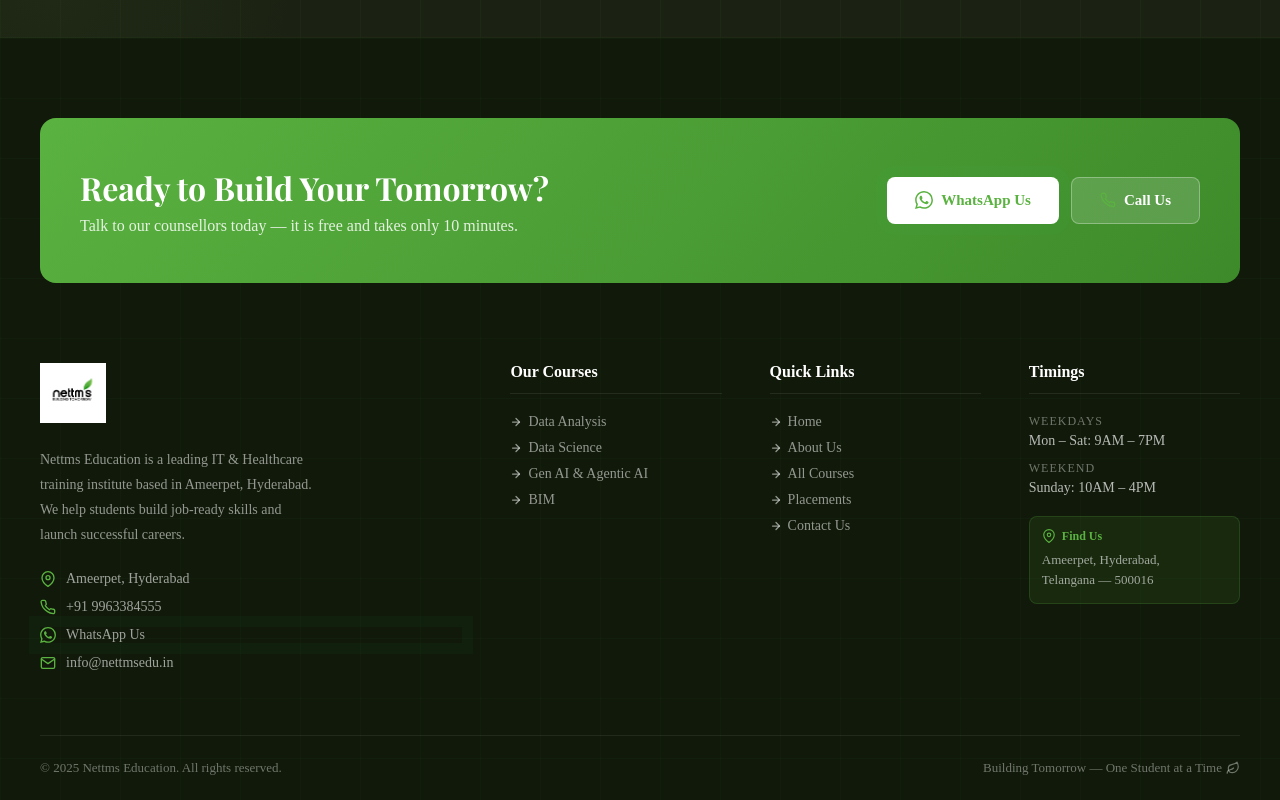
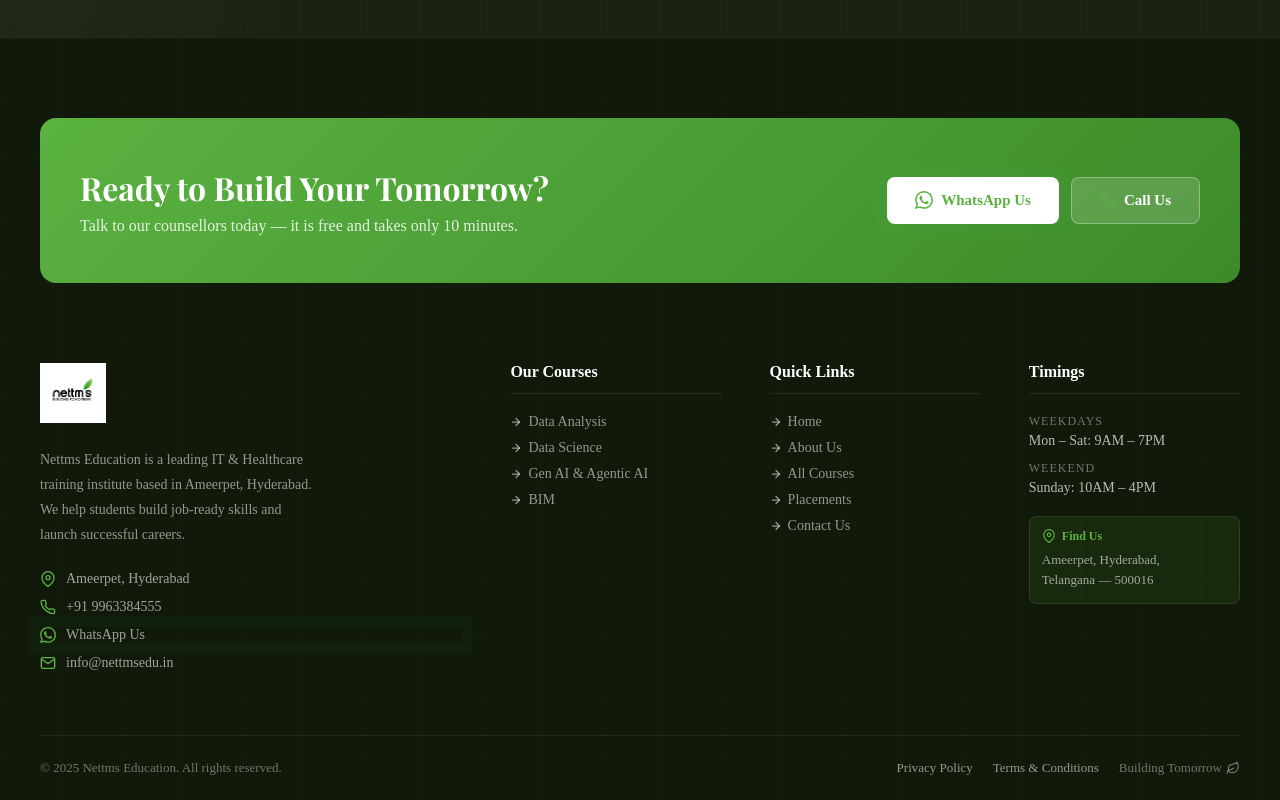
Before and after one commit to karlapudishiva25111997-ai/nettms-edu, a Next.js app: page / in a window 1280 px wide. Shown: the part 9313-10113 px from the top of the page. Built offline with nearby package versions, Linux system fonts and the light colour scheme; a web font is replaced by a local one.

Commit message:
fix: link Privacy Policy and Terms in footer

```diff
--- a/components/Footer.js
+++ b/components/Footer.js
@@ -172,12 +172,24 @@
         </div>
 
         {/* Bottom Bar */}
-        <div style={{ borderTop: '1px solid rgba(255,255,255,0.07)', padding: '24px 0', display: 'flex', alignItems: 'center', justifyContent: 'space-between', flexWrap: 'wrap', gap: '12px' }}>
+        <div style={{ borderTop: '1px solid rgba(255,255,255,0.07)', padding: '24px 0', display: 'flex', alignItems: 'center', justifyContent: 'space-between', flexWrap: 'wrap', gap: '16px' }}>
           <div style={{ color: 'rgba(255,255,255,0.4)', fontSize: '13px' }}>
             © 2025 Nettms Education. All rights reserved.
           </div>
-          <div style={{ color: 'rgba(255,255,255,0.4)', fontSize: '13px', display: 'flex', alignItems: 'center' }}>
-            Building Tomorrow — One Student at a Time <LeafIcon />
+          <div style={{ display: 'flex', alignItems: 'center', gap: '20px', flexWrap: 'wrap' }}>
+            <Link href="/privacy-policy" style={{ color: 'rgba(255,255,255,0.55)', fontSize: '13px', textDecoration: 'none', transition: 'color 0.2s' }}
+              onMouseEnter={e => e.currentTarget.style.color = '#5AB240'}
+              onMouseLeave={e => e.currentTarget.style.color = 'rgba(255,255,255,0.55)'}>
+              Privacy Policy
+            </Link>
+            <Link href="/terms" style={{ color: 'rgba(255,255,255,0.55)', fontSize: '13px', textDecoration: 'none', transition: 'color 0.2s' }}
+              onMouseEnter={e => e.currentTarget.style.color = '#5AB240'}
+              onMouseLeave={e => e.currentTarget.style.color = 'rgba(255,255,255,0.55)'}>
+              Terms & Conditions
+            </Link>
+            <div style={{ color: 'rgba(255,255,255,0.4)', fontSize: '13px', display: 'flex', alignItems: 'center' }}>
+              Building Tomorrow <LeafIcon />
+            </div>
           </div>
         </div>
 
```
